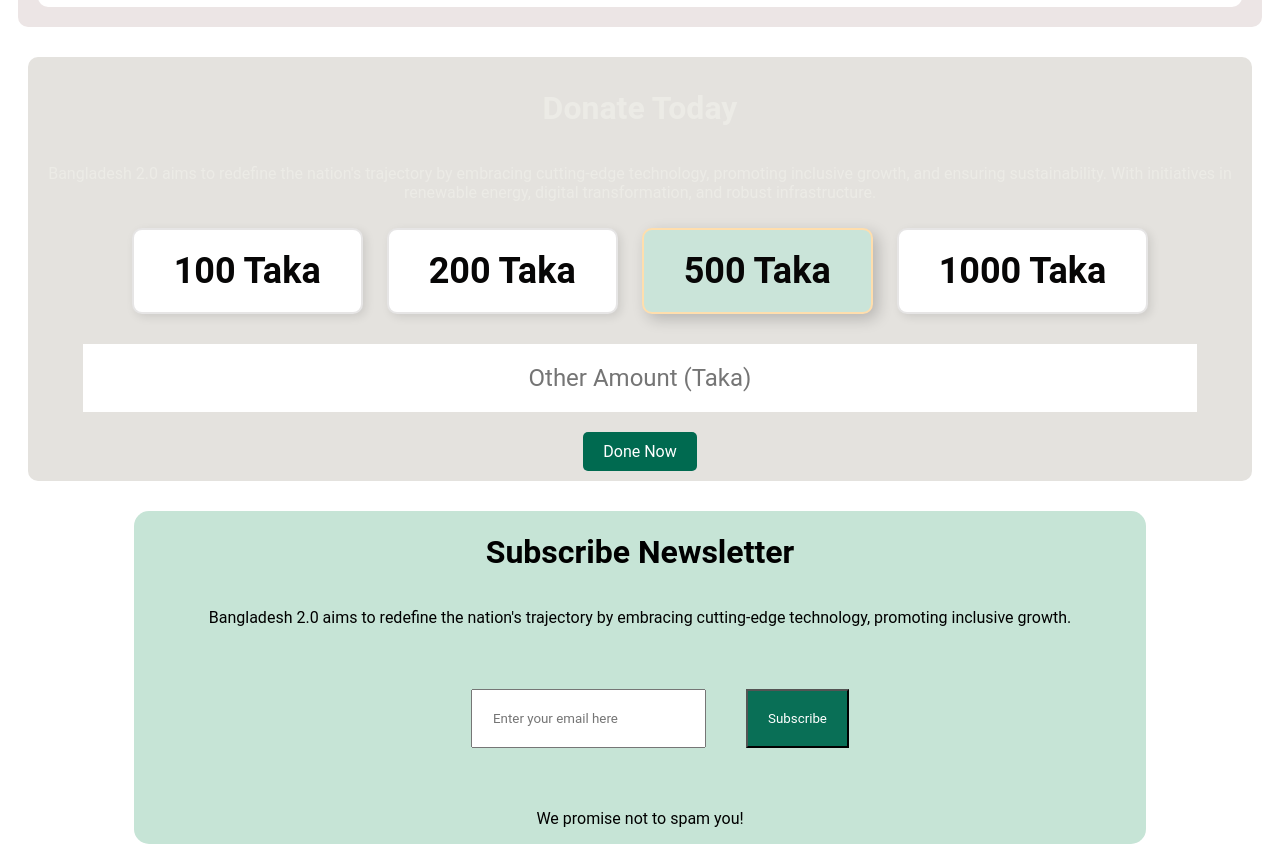
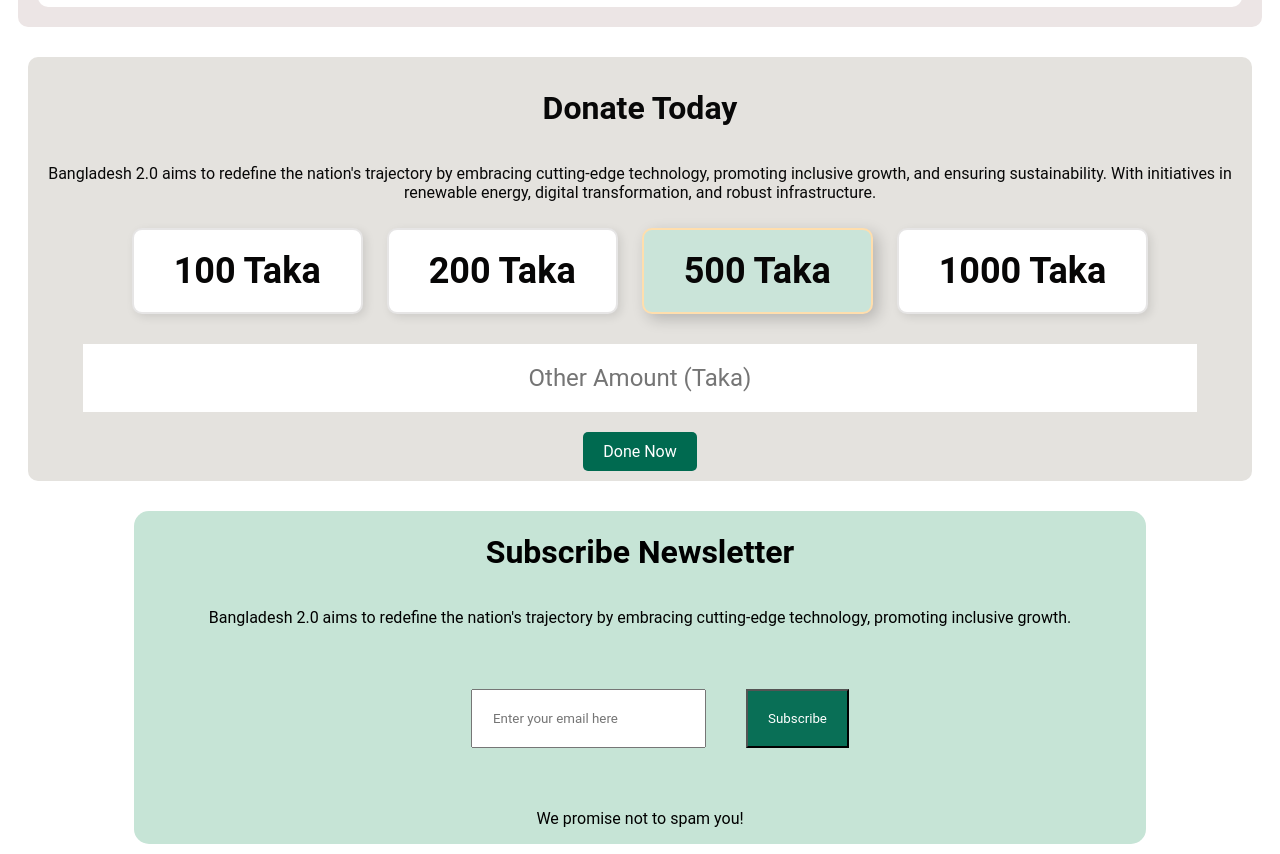
Before and after one commit to lokmanhossen678/Assignment-1, a plain HTML site: page index.html in a window 1280 px wide. Shown: the part 2060-2914 px from the top of the page. Drawn offline with Linux system fonts and the light colour scheme.

Commit message:
added mistakin fond color

```diff
--- a/style.css
+++ b/style.css
@@ -7,7 +7,7 @@
 }
 .bton{
     background-color: #e4e2de;
-    color: #ecebe6;
+    color: #080808;
     padding: 10px 15px;
     font-size: 16px;
     cursor: pointer;
```
